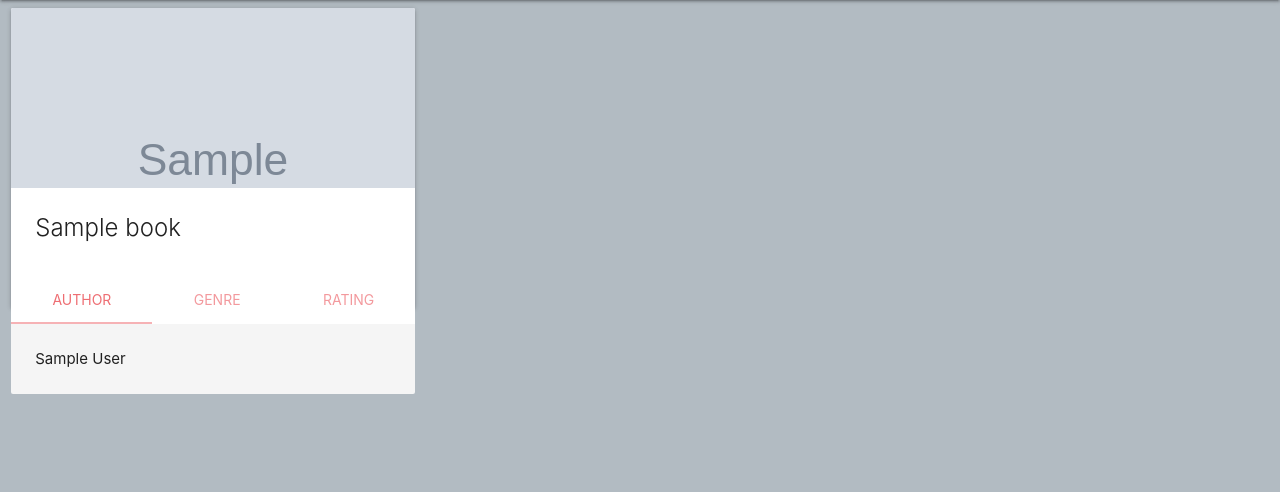
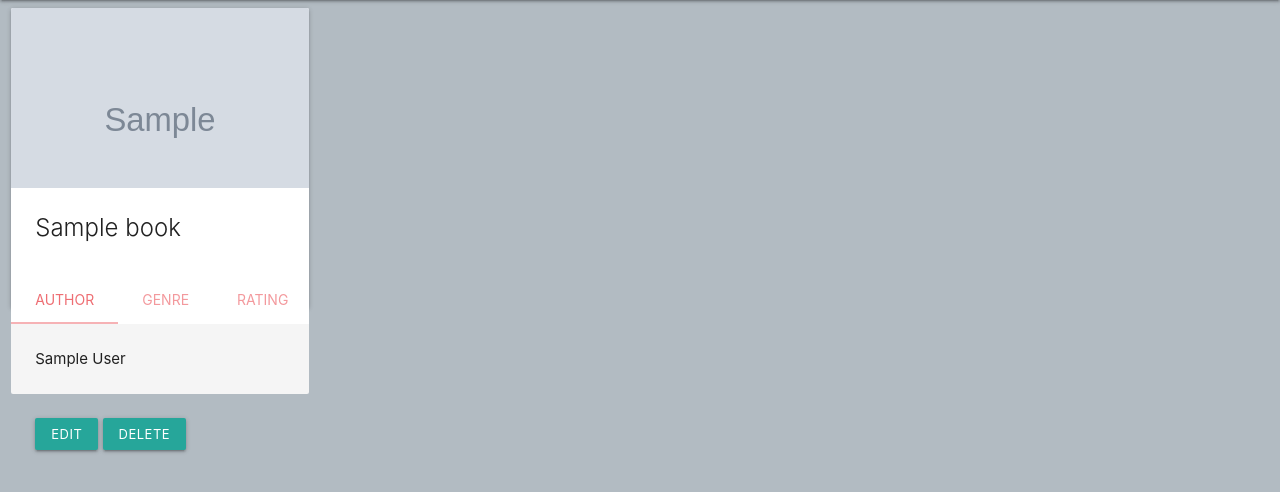
Before and after one commit to sw1ckham/i-brary, a Flask app: page / in a window 1280 px wide. Shown: the part 64-556 px from the top of the page. Run offline with Flask 2, Linux system fonts and the light colour scheme; grey boxes marked "Sample" are stand-in pictures; a database or web service that is not in the repository returns one stand-in record (values such as "Sample title"); some libraries are stand-ins or nearby versions.

Commit message:
Added Edit/Delete buttons

```diff
--- a/templates/books.html
+++ b/templates/books.html
@@ -5,7 +5,7 @@
     <div class="container-fluid">
 	    <div class="row">
         {% for book in books %}
-		    <div class="col s4">
+		    <div class="col s3">
 
 			    <div class="card small">
 
@@ -28,8 +28,11 @@
 						<div id="test4{{loop.index}}">{{book.book_author}}</div>
 						<div id="test5{{loop.index}}">{{book.book_genre}}</div>
 						<div id="test6{{loop.index}}">{{book.book_rating}} - {{book.book_comments}}</div>
-
 					</div>
+                    <div class="card-content">
+                        <a href="{{url_for('edit_book', book_id=book._id)}}" class="waves-effect waves-light btn-small">Edit</a>
+                        <a href="{{url_for('delete_book', book_id=book._id)}}" class="waves-effect waves-light btn-small">Delete</a>
+                    </div>
 
 				</div>
 
```
